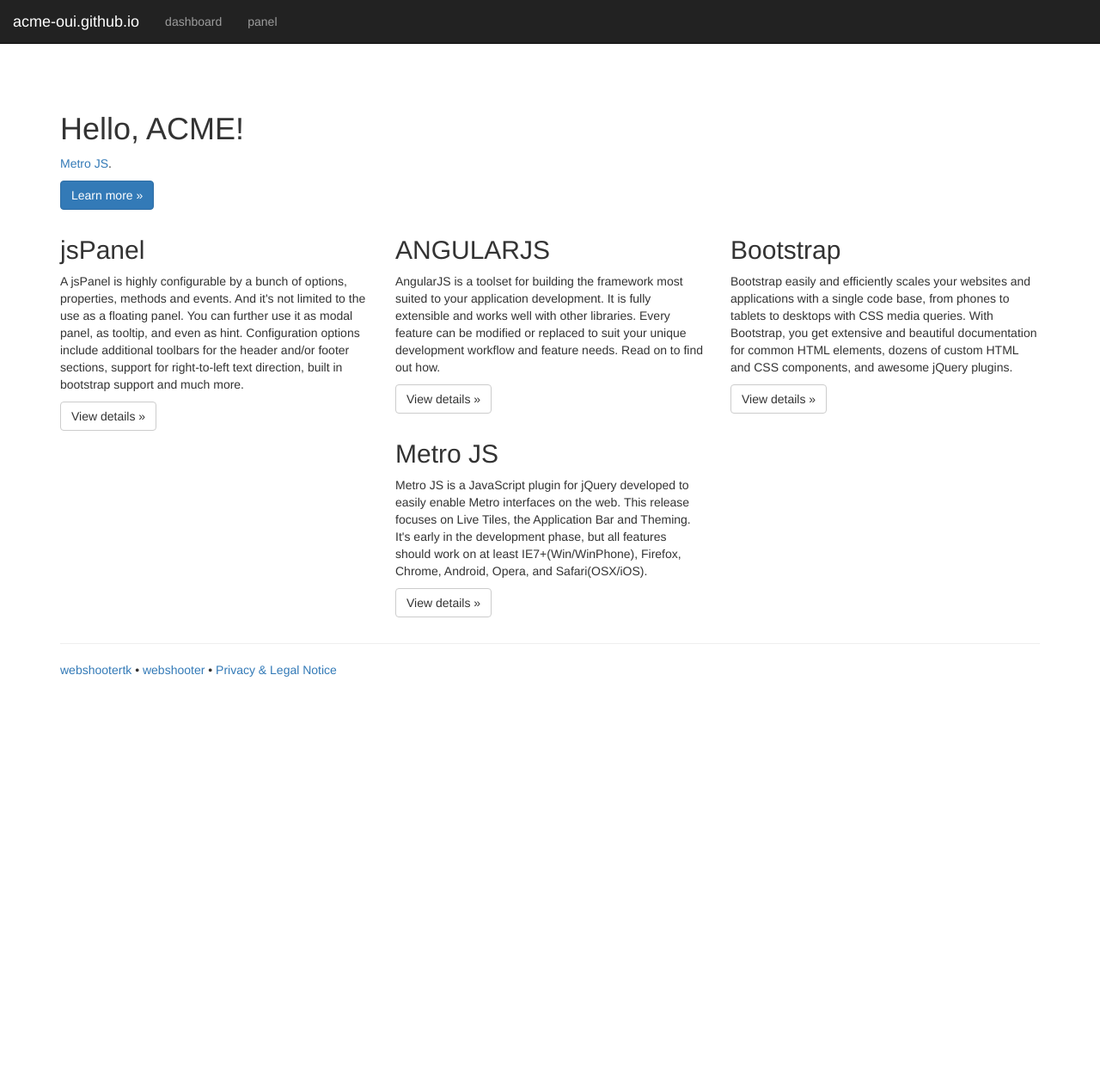
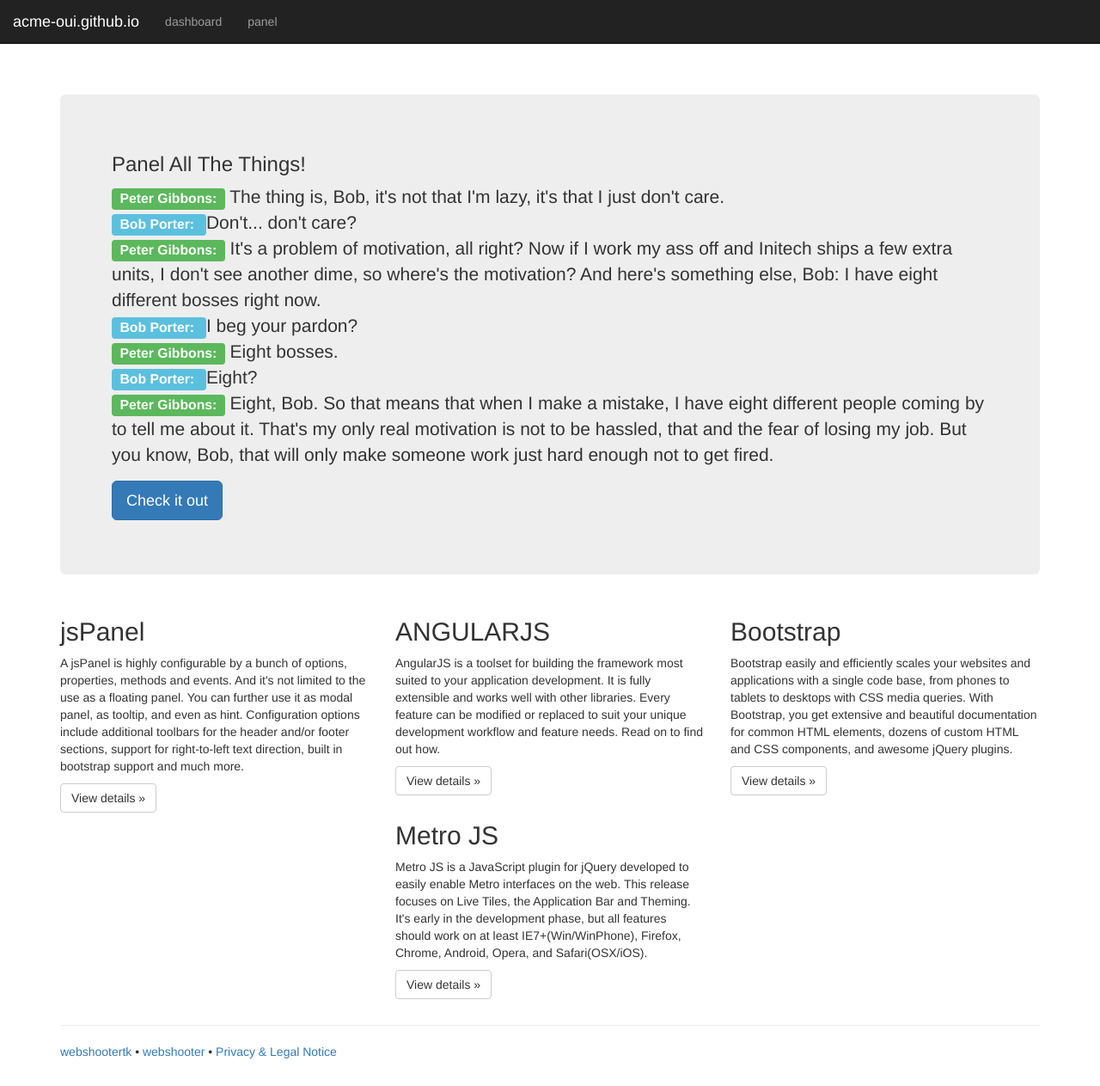
Before and after one commit to ACME-OUI/acme-oui.github.io, a Jekyll site: the page built from index.md, in a window 1280 px wide and 1263 px high. Shown: the whole window at 86% size. Built offline with Jekyll 4.4.1, drawn with Linux system fonts in a browser that asks for light colours; nearby versions of some CDN libraries; Markdown is read by kramdown in place of the engine named in the settings.

Commit message:
MBH: fixing home page

```diff
--- a/index.md
+++ b/index.md
@@ -3,11 +3,18 @@ layout: default
 title: Index
 ---
 
-<div class="hero-unit">
-<p><h1>Hello, ACME!</h1>
-<p><a href="http://www.drewgreenwell.com/projects/metrojs">Metro JS</a>.</p>
-<p><a class="btn btn-primary btn-large">Learn more &raquo;</a></p>
+<div class="jumbotron">
+<h3>Panel All The Things!</h3>
+<p>
+<span class="label label-success">Peter Gibbons:</span>  The thing is, Bob, it's not that I'm lazy, it's that I just don't care. <br/>
+<span class="label label-info">Bob Porter: </span>  Don't... don't care?<br/>
+<span class="label label-success">Peter Gibbons:</span>  It's a problem of motivation, all right? Now if I work my ass off and Initech ships a few extra units, I don't see another dime, so where's the motivation? And here's something else, Bob: I have eight different bosses right now.<br/>
+<span class="label label-info">Bob Porter: </span>  I beg your pardon?<br/>
+<span class="label label-success">Peter Gibbons:</span>  Eight bosses.<br/>
+<span class="label label-info">Bob Porter: </span>  Eight?<br/>
+<span class="label label-success">Peter Gibbons:</span>  Eight, Bob. So that means that when I make a mistake, I have eight different people coming by to tell me about it. That's my only real motivation is not to be hassled, that and the fear of losing my job. But you know, Bob, that will only make someone work just hard enough not to get fired.<br/>
 </p>
+<p> <a class="btn btn-lg btn-primary" href="dashboard.html" role="button">Check it out</a> </p>
 </div>
 
 <div class="row">
```
